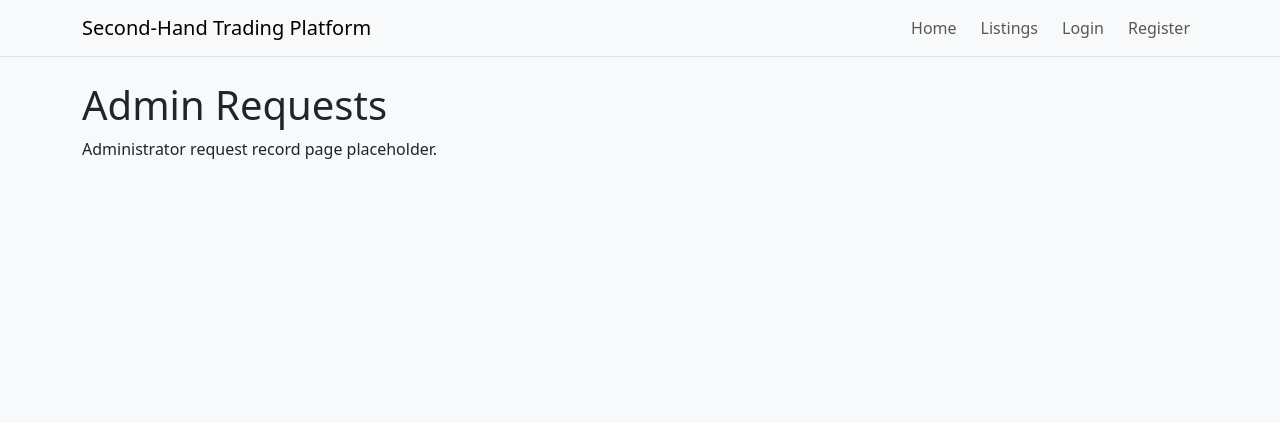
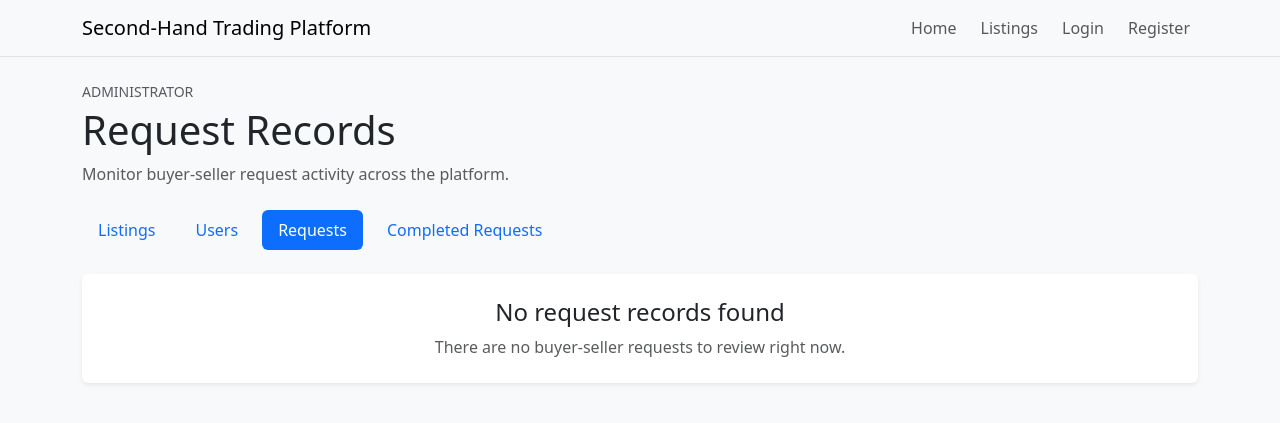
Before and after one commit to aimeefan99/MSE800-KEA-OnlineShopping, a Flask app: template templates/admin/requests.html in a window 1280 px wide. Shown: the top 423 px of the page. Run offline with Flask 3, Linux system fonts and the light colour scheme; the template is opened without the code that fills it, so the values that code supplies are empty.

Commit message:
MSE800-22 add admin request monitoring

```diff
--- a/templates/admin/_management_nav.html
+++ b/templates/admin/_management_nav.html
@@ -12,5 +12,17 @@
         >
             Users
         </a>
+        <a
+            class="nav-link {% if active_section == 'requests' %}active{% endif %}"
+            href="{{ url_for('admin.view_requests') }}"
+        >
+            Requests
+        </a>
+        <a
+            class="nav-link {% if active_section == 'completed_requests' %}active{% endif %}"
+            href="{{ url_for('admin.view_completed_requests') }}"
+        >
+            Completed Requests
+        </a>
     </nav>
 </div>
--- /dev/null
+++ b/templates/admin/_request_table.html
@@ -0,0 +1,81 @@
+{% if requests %}
+    <div class="card border-0 shadow-sm">
+        <div class="table-responsive">
+            <table class="table align-middle mb-0">
+                <thead class="table-light">
+                    <tr>
+                        <th scope="col">ID</th>
+                        <th scope="col">Listing</th>
+                        <th scope="col">Buyer</th>
+                        <th scope="col">Seller</th>
+                        <th scope="col">Status</th>
+                        <th scope="col">Review Lock</th>
+                        <th scope="col">Price</th>
+                        <th scope="col">Updated</th>
+                    </tr>
+                </thead>
+                <tbody>
+                    {% for purchase_request in requests %}
+                        <tr>
+                            <td>{{ purchase_request.id }}</td>
+                            <td>
+                                <a
+                                    class="text-decoration-none"
+                                    href="{{
+                                        url_for(
+                                            'listings.view_listing_detail',
+                                            listing_id=purchase_request.listing_id
+                                        )
+                                    }}"
+                                >
+                                    {{ purchase_request.listing_title }}
+                                </a>
+                            </td>
+                            <td>
+                                <a
+                                    class="text-decoration-none"
+                                    href="{{
+                                        url_for(
+                                            'profiles.view_public_profile',
+                                            user_id=purchase_request.buyer_id
+                                        )
+                                    }}"
+                                >
+                                    {{ purchase_request.buyer_name }}
+                                </a>
+                            </td>
+                            <td>
+                                <a
+                                    class="text-decoration-none"
+                                    href="{{
+                                        url_for(
+                                            'profiles.view_public_profile',
+                                            user_id=purchase_request.seller_id
+                                        )
+                                    }}"
+                                >
+                                    {{ purchase_request.seller_name }}
+                                </a>
+                            </td>
+                            <td>
+                                <span class="badge text-bg-light border">
+                                    {{ purchase_request.status_label }}
+                                </span>
+                            </td>
+                            <td>{{ purchase_request.lock_status_label }}</td>
+                            <td>${{ purchase_request.listing_price_label }}</td>
+                            <td>{{ purchase_request.updated_at_label }}</td>
+                        </tr>
+                    {% endfor %}
+                </tbody>
+            </table>
+        </div>
+    </div>
+{% else %}
+    <div class="card border-0 shadow-sm">
+        <div class="card-body p-4 text-center">
+            <h2 class="h4 mb-2">{{ empty_title }}</h2>
+            <p class="text-muted mb-0">{{ empty_message }}</p>
+        </div>
+    </div>
+{% endif %}
--- a/templates/admin/requests.html
+++ b/templates/admin/requests.html
@@ -1,8 +1,18 @@
 {% extends "base.html" %}
 
 {% block content %}
-<section>
-  <h1>Admin Requests</h1>
-  <p>Administrator request record page placeholder.</p>
+<section class="mb-4">
+    <p class="text-uppercase small text-muted mb-1">Administrator</p>
+    <h1 class="mb-2">Request Records</h1>
+    <p class="text-muted mb-0">
+        Monitor buyer-seller request activity across the platform.
+    </p>
 </section>
+
+{% set active_section = 'requests' %}
+{% include "admin/_management_nav.html" %}
+
+{% set empty_title = "No request records found" %}
+{% set empty_message = "There are no buyer-seller requests to review right now." %}
+{% include "admin/_request_table.html" %}
 {% endblock %}
```
Also changed, not shown: routes/admin_routes.py (+8 -2 lines), services/admin_service.py (+57 -4 lines), templates/admin/completed_requests.html (+13 -3 lines), tests/test_smoke.py (+68 -0 lines), instance/app.db.
